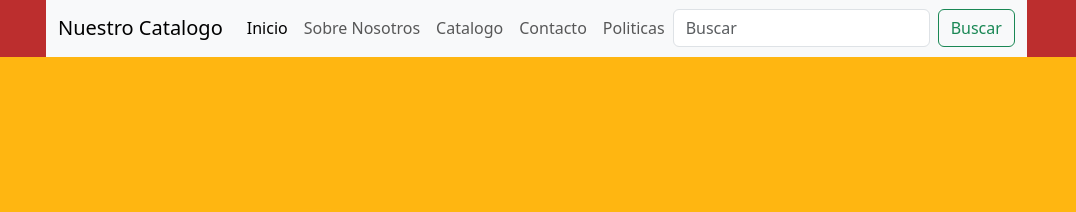
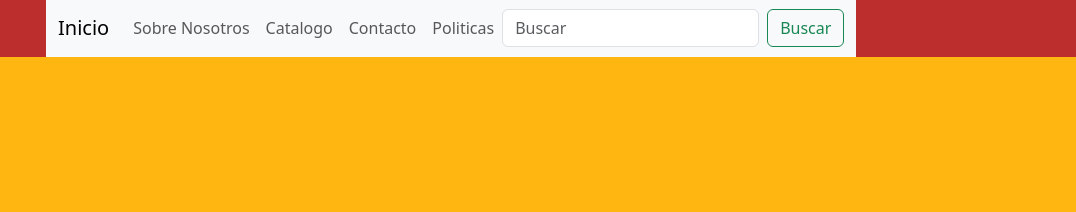
Before and after one commit to BrendaNahin/c33155, a plain HTML site: page index.html in a window 1280 px wide. Shown: the top 212 px of the page, 204-1280 px from the left. Drawn offline with nearby package versions, Linux system fonts and the light colour scheme.

Commit message:
modifique un error de nombres

```diff
--- a/index.html
+++ b/index.html
@@ -23,7 +23,7 @@
 
         <nav class="navbar navbar-expand-lg bg-body-tertiary">
             <div class="container-fluid">
-                <a class="navbar-brand" href="#">Nuestro Catalogo</a>
+                <a class="navbar-brand" href="#">Inicio</a>
                 <button class="navbar-toggler" type="button" data-bs-toggle="collapse"
                     data-bs-target="#navbarSupportedContent" aria-controls="navbarSupportedContent"
                     aria-expanded="false" aria-label="Toggle navigation">
@@ -31,9 +31,7 @@
                 </button>
                 <div class="collapse navbar-collapse" id="navbarSupportedContent">
                     <ul class="navbar-nav me-auto mb-2 mb-lg-0">
-                        <li class="nav-item">
-                            <a class="nav-link active" aria-current="page" href="../index.html">Inicio</a>
-                        </li>
+
                         <li class="nav-item">
                             <a class="nav-link" aria-current="page" href="./pages/sobrenos.html">Sobre Nosotros</a>
                         </li>
```
Also changed, not shown: pages/contacto.html (+1 -1 lines), pages/politicas.html (+1 -1 lines), pages/sobrenos.html (+1 -1 lines).
